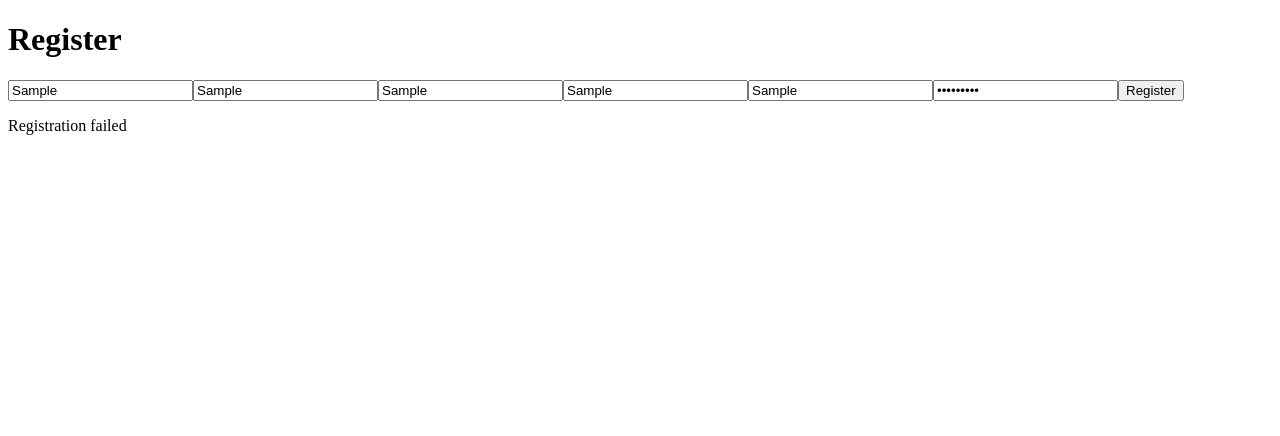
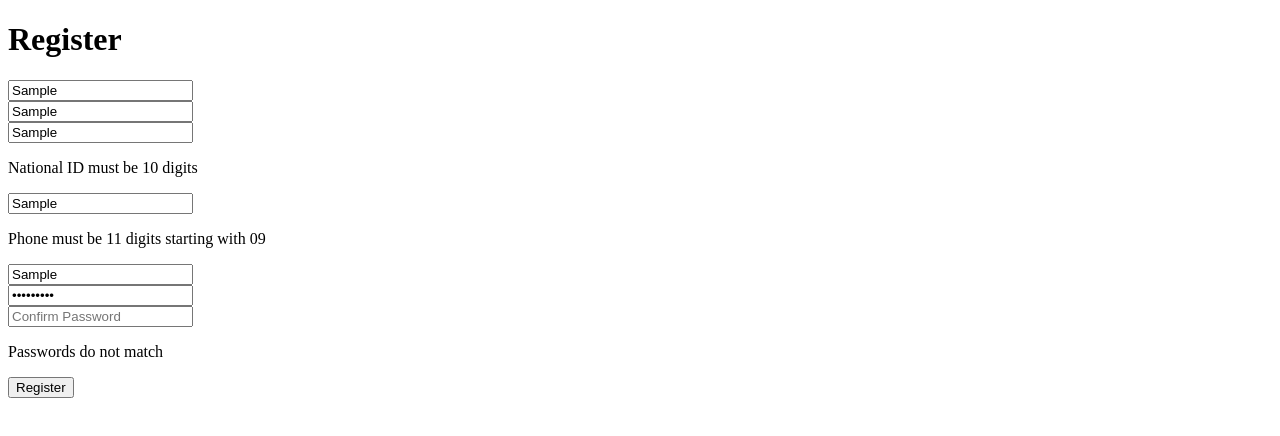
Before and after one commit to csisgptorg/RentShot, a Vue app in the folder frontend/: page /register in a window 1280 px wide. Both pictures are taken after typing "Sample", "Sample", "Sample", "Sample", "Sample", "Sample123" into the empty fields and a click on the button "Register". Shown: the top 436 px of the page. Built offline with nearby package versions, Linux system fonts and the light colour scheme; no server answers.

Commit message:
feat: add validated tailwind registration form

```diff
--- a/frontend/src/pages/Register.vue
+++ b/frontend/src/pages/Register.vue
@@ -1,16 +1,73 @@
 <template>
-  <div>
-    <h1>Register</h1>
-    <form @submit.prevent="submit">
-      <input v-model="firstName" placeholder="First Name" />
-      <input v-model="lastName" placeholder="Last Name" />
-      <input v-model="nationalId" placeholder="National ID" />
-      <input v-model="phone" placeholder="Phone" />
-      <input v-model="referrerCode" placeholder="Referrer Code" />
-      <input type="password" v-model="password" placeholder="Password" />
-      <button type="submit">Register</button>
+  <div class="max-w-md mx-auto p-4">
+    <h1 class="text-2xl font-bold mb-6">Register</h1>
+    <form @submit.prevent="submit" class="space-y-4">
+      <div>
+        <input
+          v-model="firstName"
+          type="text"
+          placeholder="First Name"
+          class="w-full p-2 border rounded"
+        />
+        <p v-if="errors.firstName" class="text-red-500 text-sm mt-1">{{ errors.firstName }}</p>
+      </div>
+      <div>
+        <input
+          v-model="lastName"
+          type="text"
+          placeholder="Last Name"
+          class="w-full p-2 border rounded"
+        />
+        <p v-if="errors.lastName" class="text-red-500 text-sm mt-1">{{ errors.lastName }}</p>
+      </div>
+      <div>
+        <input
+          v-model="nationalId"
+          type="text"
+          placeholder="National ID"
+          class="w-full p-2 border rounded"
+        />
+        <p v-if="errors.nationalId" class="text-red-500 text-sm mt-1">{{ errors.nationalId }}</p>
+      </div>
+      <div>
+        <input
+          v-model="phone"
+          type="text"
+          placeholder="Phone"
+          class="w-full p-2 border rounded"
+        />
+        <p v-if="errors.phone" class="text-red-500 text-sm mt-1">{{ errors.phone }}</p>
+      </div>
+      <div>
+        <input
+          v-model="referrerCode"
+          type="text"
+          placeholder="Referral Code (optional)"
+          class="w-full p-2 border rounded"
+        />
+        <p v-if="errors.referrerCode" class="text-red-500 text-sm mt-1">{{ errors.referrerCode }}</p>
+      </div>
+      <div>
+        <input
+          v-model="password"
+          type="password"
+          placeholder="Password"
+          class="w-full p-2 border rounded"
+        />
+        <p v-if="errors.password" class="text-red-500 text-sm mt-1">{{ errors.password }}</p>
+      </div>
+      <div>
+        <input
+          v-model="confirmPassword"
+          type="password"
+          placeholder="Confirm Password"
+          class="w-full p-2 border rounded"
+        />
+        <p v-if="errors.confirmPassword" class="text-red-500 text-sm mt-1">{{ errors.confirmPassword }}</p>
+      </div>
+      <button type="submit" class="w-full bg-blue-500 text-white py-2 rounded">Register</button>
+      <p v-if="errors.general" class="text-red-500 text-sm mt-2">{{ errors.general }}</p>
     </form>
-    <p v-if="message">{{ message }}</p>
   </div>
 </template>
 
@@ -25,16 +82,51 @@ const nationalId = ref('');
 const phone = ref('');
 const referrerCode = ref('');
 const password = ref('');
-const message = ref('');
+const confirmPassword = ref('');
+const errors = ref({});
 const router = useRouter();
 
+function validate() {
+  const e = {};
+  if (firstName.value.length < 2 || firstName.value.length > 50) {
+    e.firstName = 'First name must be 2-50 characters';
+  }
+  if (lastName.value.length < 2 || lastName.value.length > 50) {
+    e.lastName = 'Last name must be 2-50 characters';
+  }
+  if (!/^\d{10}$/.test(nationalId.value)) {
+    e.nationalId = 'National ID must be 10 digits';
+  }
+  if (!/^09\d{9}$/.test(phone.value)) {
+    e.phone = 'Phone must be 11 digits starting with 09';
+  }
+  if (referrerCode.value && !/^[a-zA-Z0-9]{6}$/.test(referrerCode.value)) {
+    e.referrerCode = 'Referral code must be 6 alphanumeric characters';
+  }
+  if (password.value.length < 6) {
+    e.password = 'Password must be at least 6 characters';
+  }
+  if (confirmPassword.value !== password.value) {
+    e.confirmPassword = 'Passwords do not match';
+  }
+  errors.value = e;
+  return Object.keys(e).length === 0;
+}
+
 async function submit() {
+  if (!validate()) return;
   try {
-    await register({ firstName: firstName.value, lastName: lastName.value, nationalId: nationalId.value, phone: phone.value, referrerCode: referrerCode.value, password: password.value });
-    message.value = 'Registered. Await approval.';
-    setTimeout(() => router.push('/'), 1000);
-  } catch (e) {
-    message.value = 'Registration failed';
+    await register({
+      firstName: firstName.value,
+      lastName: lastName.value,
+      nationalId: nationalId.value,
+      phone: phone.value,
+      referrerCode: referrerCode.value,
+      password: password.value
+    });
+    router.push('/');
+  } catch (err) {
+    errors.value.general = 'Registration failed';
   }
 }
 </script>
```
